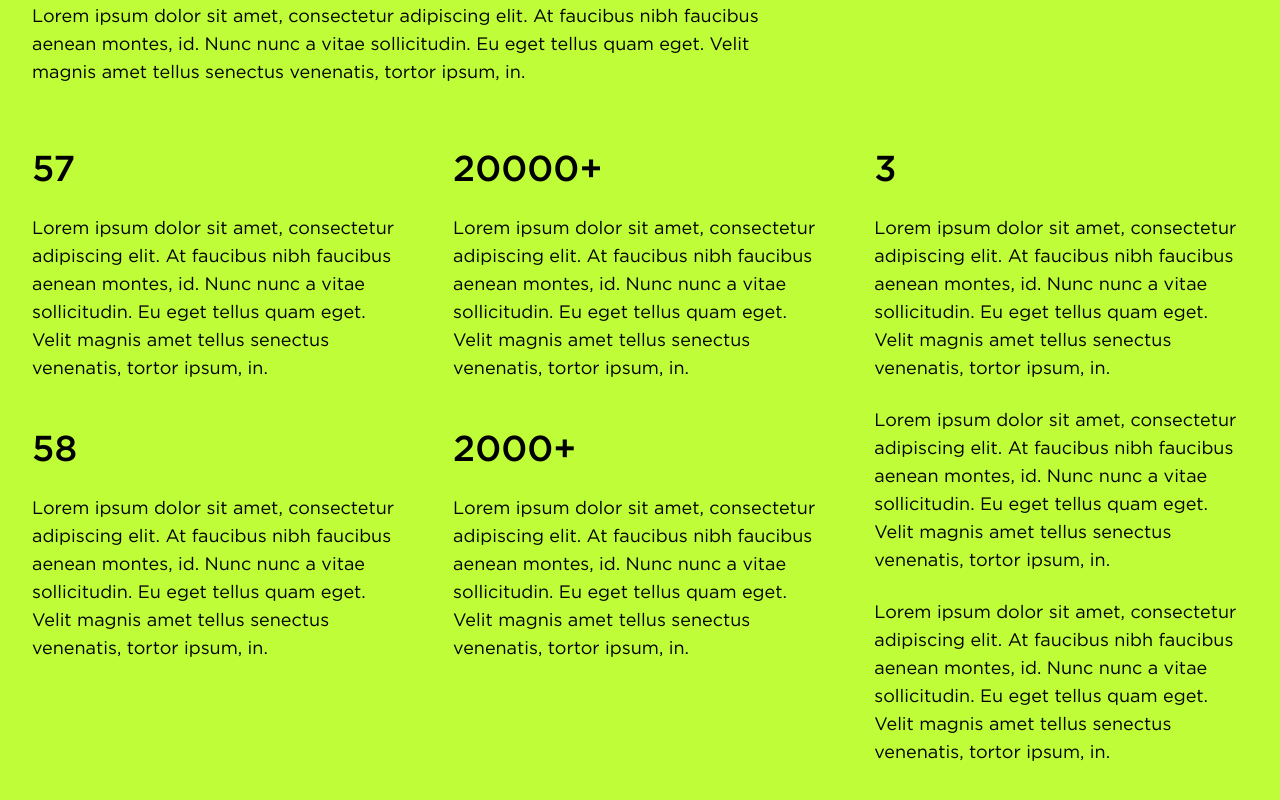
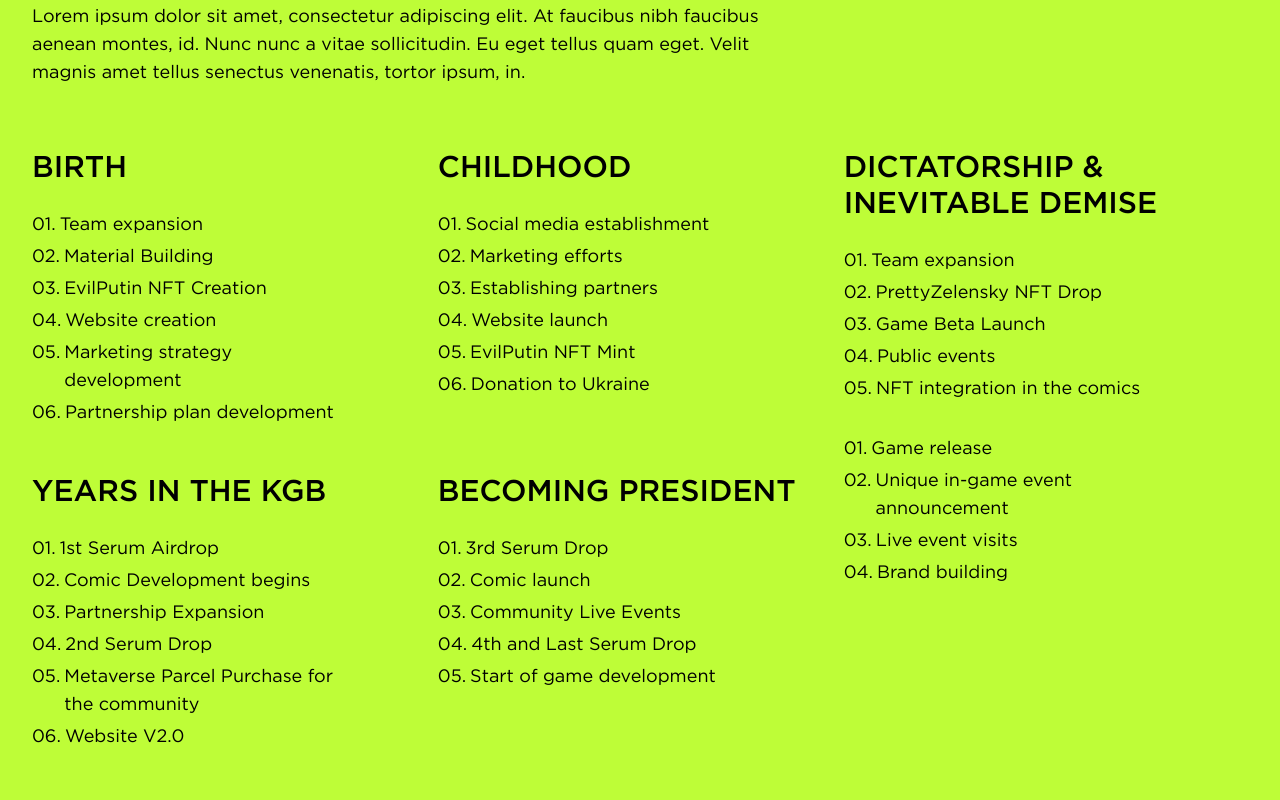
Before and after one commit to apostlekotov/evil-putin, a Next.js app: page / in a window 1280 px wide. Shown: the part 5609-6409 px from the top of the page. Built offline with nearby package versions, Linux system fonts and the light colour scheme; a web font is replaced by a local one.

Commit message:
⚛️ texts added

```diff
--- a/src/sections/Metaverse/index.tsx
+++ b/src/sections/Metaverse/index.tsx
@@ -35,16 +35,14 @@ export const Metaverse: React.FC = () => (
       </h3>
 
       <p className='text-base md:text-lg mb-4'>
-        Lorem ipsum dolor sit amet, consectetur adipiscing elit. Aliquam ut diam
-        dictum morbi. Sit justo erat sit sit enim elit. Egestas fringilla
-        dignissim congue ridiculus aenean sem sodales semper. Mattis risus,
-        nunc, cursus lectus est et. Lorem ipsum dolor sit amet, consectetur
-        adipiscing elit. Aliquam ut diam dictum morbi. Sit justo erat sit sit
-        enim elit.
+        There will be 6660 EvilPutin NTFs that will be minted in a still frame
+        format, but with the addition of our serum drops, users will be able to
+        upgrade their NFTs to 3D ones by acquiring a serum in one of the 4
+        AirDrops for randomly selected holders.
       </p>
       <p className='text-base md:text-lg mb-6'>
-        Egestas fringilla dignissim congue ridiculus aenean sem sodales semper.
-        Mattis risus, nunc, cursus lectus est et..
+        The EP NFTs will be applicable both in our comic book and game, giving
+        them more than just their striking visual aesthetic but also utility.
       </p>
 
       <NukeLink className='flex self-start -ml-10' href='/'>
--- a/src/sections/Roadmap/index.tsx
+++ b/src/sections/Roadmap/index.tsx
@@ -48,74 +48,141 @@ export const Roadmap: React.FC = () => (
         ipsum, in.
       </p>
 
-      <div className='flex flex-col md:flex-row justify-start space-y-12 md:space-y-0 md:space-x-12 mt-16'>
-        <div className='grid grid-cols-2 grid-rows-2 gap-6 md:gap-12 mb-auto'>
-          <div className='flex flex-col space-y-3 md:space-y-6'>
-            <span className='uppercase text-3xl md:text-4xl font-medium'>
-              57
+      <div className='flex flex-col lg:flex-row justify-start gap-12 mt-16'>
+        <div className='grid grid-cols-2 grid-rows-2 gap-6 lg:gap-12 mb-auto'>
+          <div className='flex flex-col space-y-3 lg:space-y-6'>
+            <span className='uppercase text-2xl md:text-3xl font-medium'>
+              Birth
             </span>
-            <p className='text-sm md:text-lg max-w-sm'>
-              Lorem ipsum dolor sit amet, consectetur adipiscing elit. At
-              faucibus nibh faucibus aenean montes, id. Nunc nunc a vitae
-              sollicitudin. Eu eget tellus quam eget. Velit magnis amet tellus
-              senectus venenatis, tortor ipsum, in.
-            </p>
+            <ul className='text-sm md:text-lg space-y-1 max-w-xs'>
+              <li className="flex gap-1">
+                <span>01.</span> Team expansion
+              </li>
+              <li className="flex gap-1">
+                <span>02.</span> Material Building
+              </li>
+              <li className="flex gap-1">
+                <span>03.</span> EvilPutin NFT Creation
+              </li>
+              <li className="flex gap-1">
+                <span>04.</span> Website creation
+              </li>
+              <li className="flex gap-1">
+                <span>05.</span> Marketing strategy development
+              </li>
+              <li className="flex gap-1">
+                <span>06.</span> Partnership plan development
+              </li>
+            </ul>
           </div>
-          <div className='flex flex-col space-y-3 md:space-y-6'>
-            <span className='uppercase text-3xl md:text-4xl font-medium'>
-              20000+
+          <div className='flex flex-col space-y-3 lg:space-y-6'>
+            <span className='uppercase text-2xl md:text-3xl font-medium'>
+              Childhood
             </span>
-            <p className='text-sm md:text-lg max-w-sm'>
-              Lorem ipsum dolor sit amet, consectetur adipiscing elit. At
-              faucibus nibh faucibus aenean montes, id. Nunc nunc a vitae
-              sollicitudin. Eu eget tellus quam eget. Velit magnis amet tellus
-              senectus venenatis, tortor ipsum, in.
-            </p>
+            <ul className='text-sm md:text-lg space-y-1 max-w-xs'>
+              <li className="flex gap-1">
+                <span>01.</span> Social media establishment
+              </li>
+              <li className="flex gap-1">
+                <span>02.</span> Marketing efforts
+              </li>
+              <li className="flex gap-1">
+                <span>03.</span> Establishing partners
+              </li>
+              <li className="flex gap-1">
+                <span>04.</span> Website launch
+              </li>
+              <li className="flex gap-1">
+                <span>05.</span> EvilPutin NFT Mint
+              </li>
+              <li className="flex gap-1">
+                <span>06.</span> Donation to Ukraine
+              </li>
+            </ul>
           </div>
-          <div className='flex flex-col space-y-3 md:space-y-6'>
-            <span className='uppercase text-3xl md:text-4xl font-medium'>
-              58
+          <div className='flex flex-col space-y-3 lg:space-y-6'>
+            <span className='uppercase text-2xl md:text-3xl font-medium'>
+              Years in the KGB
             </span>
-            <p className='text-sm md:text-lg max-w-sm'>
-              Lorem ipsum dolor sit amet, consectetur adipiscing elit. At
-              faucibus nibh faucibus aenean montes, id. Nunc nunc a vitae
-              sollicitudin. Eu eget tellus quam eget. Velit magnis amet tellus
-              senectus venenatis, tortor ipsum, in.
-            </p>
+            <ul className='text-sm md:text-lg space-y-1 max-w-xs'>
+              <li className="flex gap-1">
+                <span>01.</span> 1st Serum Airdrop
+              </li>
+              <li className="flex gap-1">
+                <span>02.</span> Comic Development begins
+              </li>
+              <li className="flex gap-1">
+                <span>03.</span> Partnership Expansion
+              </li>
+              <li className="flex gap-1">
+                <span>04.</span> 2nd Serum Drop
+              </li>
+              <li className="flex gap-1">
+                <span>05.</span> Metaverse Parcel Purchase for the community
+              </li>
+              <li className="flex gap-1">
+                <span>06.</span> Website V2.0
+              </li>
+            </ul>
           </div>
-          <div className='flex flex-col space-y-3 md:space-y-6'>
-            <span className='uppercase text-3xl md:text-4xl font-medium'>
-              2000+
+          <div className='flex flex-col space-y-3 lg:space-y-6'>
+            <span className='uppercase text-2xl md:text-3xl font-medium'>
+              Becoming President
             </span>
-            <p className='text-sm md:text-lg max-w-sm'>
-              Lorem ipsum dolor sit amet, consectetur adipiscing elit. At
-              faucibus nibh faucibus aenean montes, id. Nunc nunc a vitae
-              sollicitudin. Eu eget tellus quam eget. Velit magnis amet tellus
-              senectus venenatis, tortor ipsum, in.
-            </p>
+            <ul className='text-sm md:text-lg space-y-1 max-w-xs'>
+              <li className="flex gap-1">
+                <span>01.</span> 3rd Serum Drop
+              </li>
+              <li className="flex gap-1">
+                <span>02.</span> Comic launch
+              </li>
+              <li className="flex gap-1">
+                <span>03.</span> Community Live Events
+              </li>
+              <li className="flex gap-1">
+                <span>04.</span> 4th and Last Serum Drop
+              </li>
+              <li className="flex gap-1">
+                <span>05.</span> Start of game development
+              </li>
+            </ul>
           </div>
         </div>
 
-        <div className='flex flex-col space-y-3 md:space-y-6'>
-          <span className='uppercase text-3xl md:text-4xl font-medium'>3</span>
-          <p className='text-sm md:text-lg max-w-sm'>
-            Lorem ipsum dolor sit amet, consectetur adipiscing elit. At faucibus
-            nibh faucibus aenean montes, id. Nunc nunc a vitae sollicitudin. Eu
-            eget tellus quam eget. Velit magnis amet tellus senectus venenatis,
-            tortor ipsum, in.
-          </p>
-          <p className='text-sm md:text-lg max-w-sm'>
-            Lorem ipsum dolor sit amet, consectetur adipiscing elit. At faucibus
-            nibh faucibus aenean montes, id. Nunc nunc a vitae sollicitudin. Eu
-            eget tellus quam eget. Velit magnis amet tellus senectus venenatis,
-            tortor ipsum, in.
-          </p>
-          <p className='text-sm md:text-lg max-w-sm'>
-            Lorem ipsum dolor sit amet, consectetur adipiscing elit. At faucibus
-            nibh faucibus aenean montes, id. Nunc nunc a vitae sollicitudin. Eu
-            eget tellus quam eget. Velit magnis amet tellus senectus venenatis,
-            tortor ipsum, in.
-          </p>
+        <div className='flex flex-col space-y-3 lg:space-y-6'>
+          <span className='uppercase text-2xl md:text-3xl font-medium'>
+            Dictatorship &amp; <br /> Inevitable Demise
+          </span>
+          <ul className='text-sm md:text-lg space-y-1 max-w-xs'>
+            <li className="flex gap-1">
+              <span>01.</span> Team expansion
+            </li>
+            <li className="flex gap-1">
+              <span>02.</span> PrettyZelensky NFT Drop
+            </li>
+            <li className="flex gap-1">
+              <span>03.</span> Game Beta Launch
+            </li>
+            <li className="flex gap-1">
+              <span>04.</span> Public events
+            </li>
+            <li className="flex gap-1">
+              <span>05.</span> NFT integration in the comics
+            </li>
+            <br />
+            <li className="flex gap-1">
+              <span>01.</span> Game release
+            </li>
+            <li className="flex gap-1">
+              <span>02.</span> Unique in-game event announcement
+            </li>
+            <li className="flex gap-1">
+              <span>03.</span> Live event visits
+            </li>
+            <li className="flex gap-1">
+              <span>04.</span> Brand building
+            </li>
+          </ul>
         </div>
       </div>
     </div>
```
